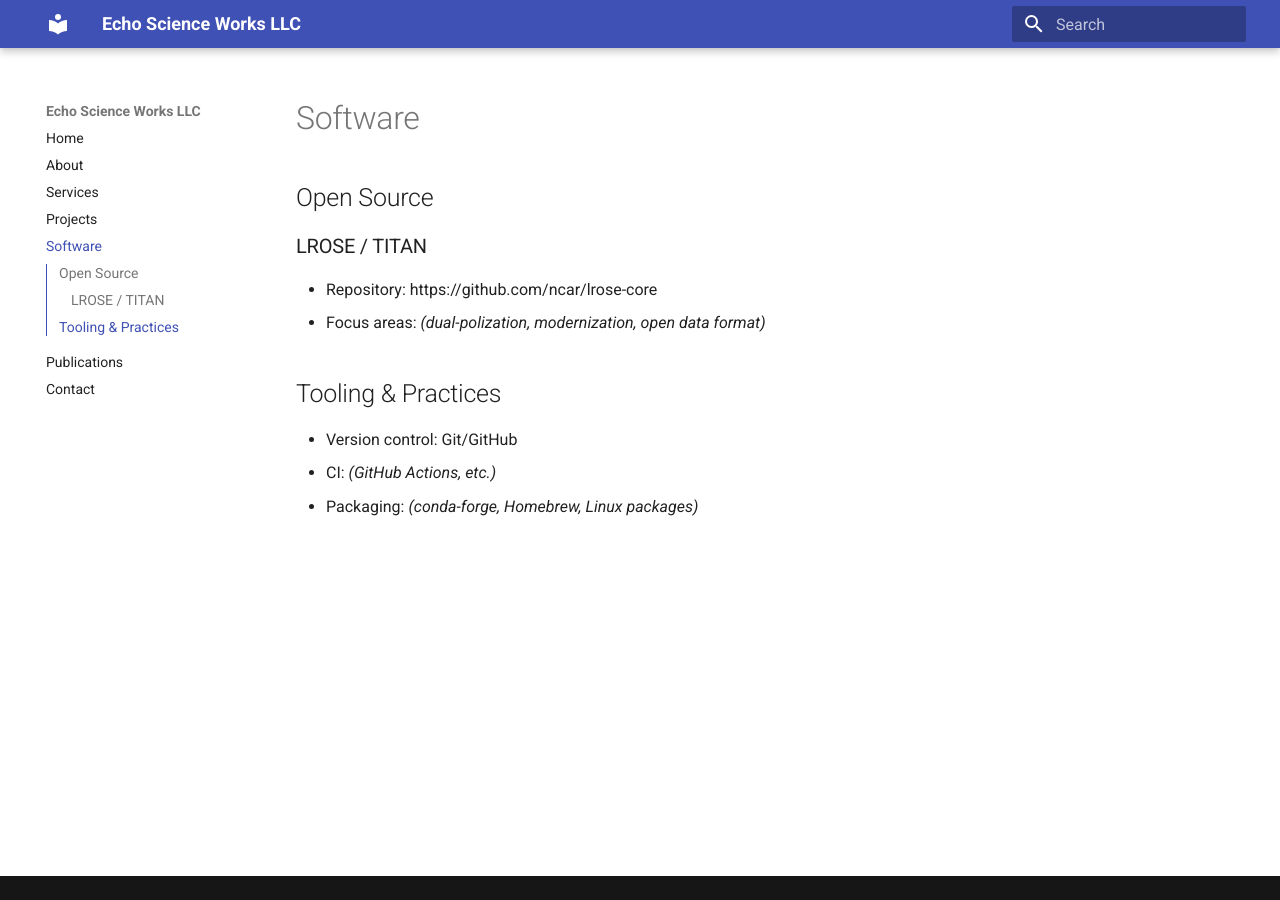
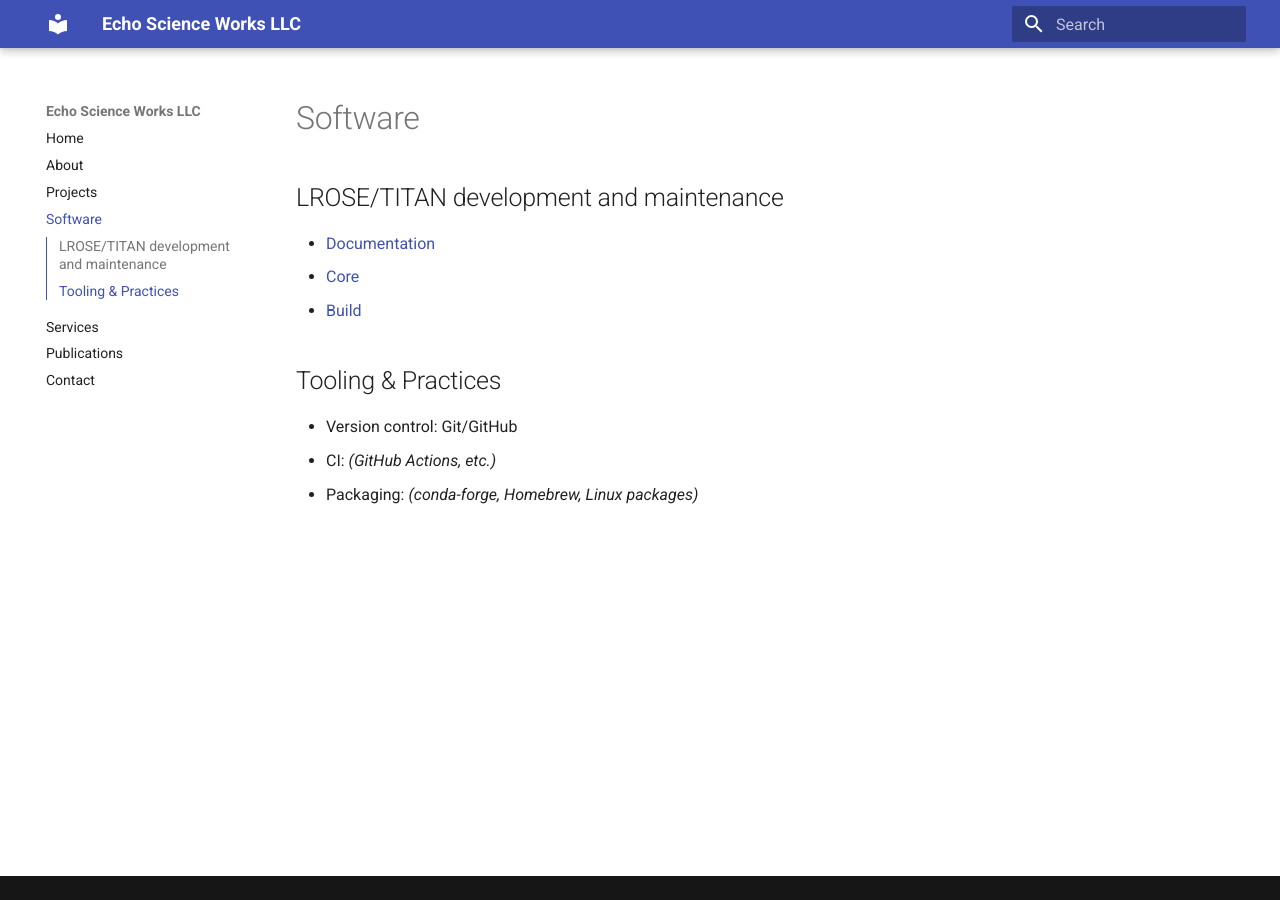
Before and after one commit to mike-dixon/echoscienceworks, an MkDocs documentation site: the page built from docs/software.md, in a window 1280 px wide. Built offline with MkDocs 1.6.1 and Material for MkDocs 9.7.7, drawn with Linux system fonts in a browser that asks for light colours.

```diff
--- a/docs/software.md
+++ b/docs/software.md
@@ -1,11 +1,10 @@
 # Software
 
-## Open Source
+## LROSE/TITAN development and maintenance
 
-### LROSE / TITAN
-
-- Repository: https://github.com/ncar/lrose-core
-- Focus areas: *(dual-polization, modernization, open data format)*
+- [Documentation](https://github.com/ncar/lrose-docs)
+- [Core](https://github.com/ncar/lrose-core)
+- [Build](https://github.com/ncar/lrose-bootstrap)
 
 ## Tooling & Practices
 
--- a/mkdocs.yml
+++ b/mkdocs.yml
@@ -12,9 +12,9 @@ theme:
 nav:
   - Home: index.md
   - About: about.md
-  - Services: services.md
   - Projects: projects.md
   - Software: software.md
+  - Services: services.md
   - Publications: publications.md
   - Contact: contact.md
 
```
Also changed, not shown: docs/projects.md (+0 -6 lines).
